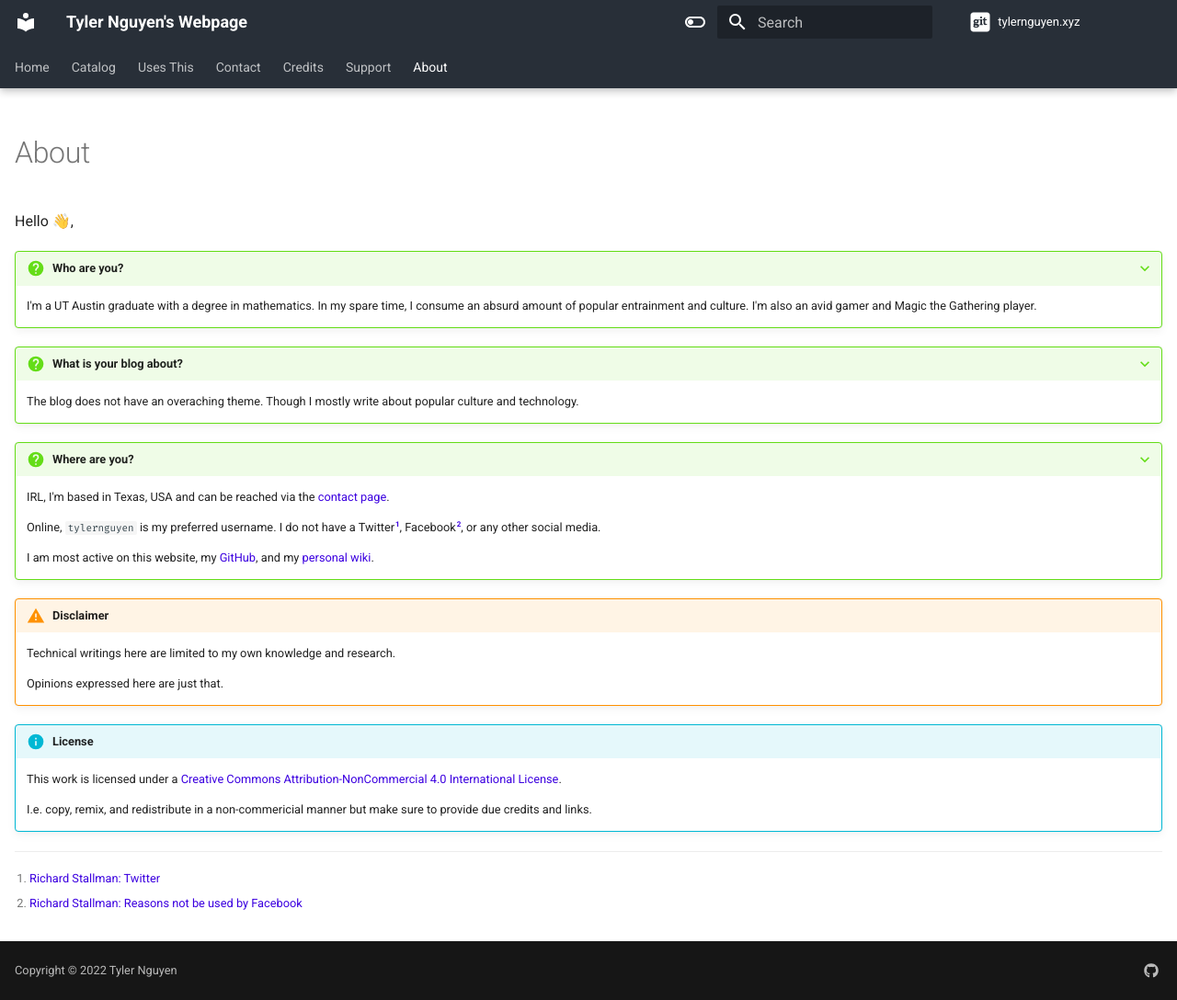
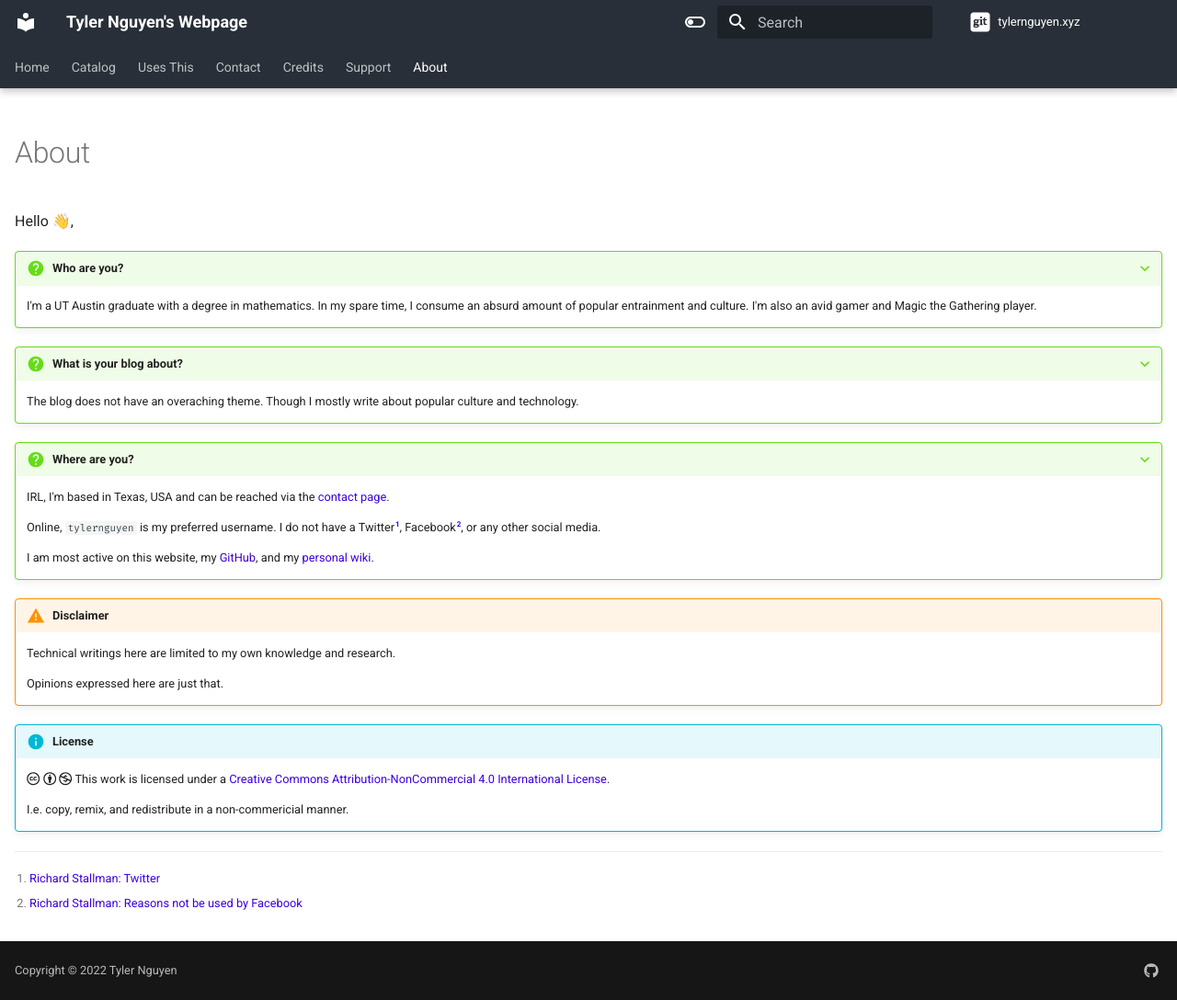
Before and after one commit to tylernguyen/tylernguyen.xyz, an MkDocs documentation site: the page built from docs/about.md, in a window 1280 px wide and 1088 px high. Shown: the whole window at 92% size. Built offline with MkDocs 1.6.1 and Material for MkDocs 9.7.7, drawn with Linux system fonts in a browser that asks for light colours; plug-ins that fetch from the network failed and are left out; comment, search, counter and statistics services are not loaded.

Commit message:
add don't ues this

```diff
--- a/docs/about.md
+++ b/docs/about.md
@@ -30,9 +30,9 @@
 
 !!! info "License"
 
-    This work is licensed under a [Creative Commons Attribution-NonCommercial 4.0 International License](https://creativecommons.org/licenses/by-nc/4.0/).
+    :fontawesome-brands-creative-commons: :fontawesome-brands-creative-commons-by: :fontawesome-brands-creative-commons-nc: This work is licensed under a [Creative Commons Attribution-NonCommercial 4.0 International License](https://creativecommons.org/licenses/by-nc/4.0/).
 
-    I.e. copy, remix, and redistribute in a non-commericial manner but make sure to provide due credits and links.
+    I.e. copy, remix, and redistribute in a non-commericial manner.
 
 [^1]: [Richard Stallman: Twitter](https://stallman.org/twitter.html)
 [^2]: [Richard Stallman: Reasons not be used by Facebook](https://stallman.org/facebook.html)
--- a/mkdocs.yml
+++ b/mkdocs.yml
@@ -127,6 +127,7 @@
       - Services : uses-this/services.md
       - Self-Hosted : uses-this/selfhosted.md
       - Security : uses-this/security.md
+      - Don't Use This: uses-this/dont-use-this.md
     - Contact: contact.md
     - Credits: credits.md
     - Support: https://github.com/sponsors/tylernguyen
```
Also changed, not shown: docs/uses-this/dont-use-this.md (added).
